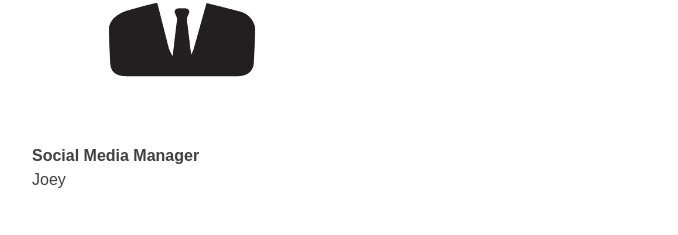
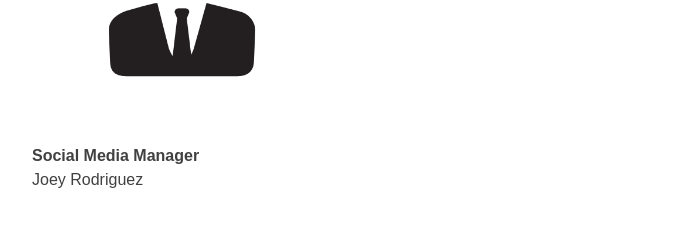
Before and after one commit to IEEE-ESB/website, a Next.js app: page /leadership in a window 1280 px wide. Shown: the part 1132-1367 px from the top of the page, without its empty margins (198-876 px from the left). Built offline with nearby package versions, Linux system fonts and the light colour scheme.

Commit message:
update last name

```diff
--- a/src/app/leadership/page.js
+++ b/src/app/leadership/page.js
@@ -37,7 +37,7 @@ const officers = [
   },
   {
     id: 7,
-    name: "Joey ",
+    name: "Joey Rodriguez",
     position: "Social Media Manager",
     image: "missing.webp",
   },
```
